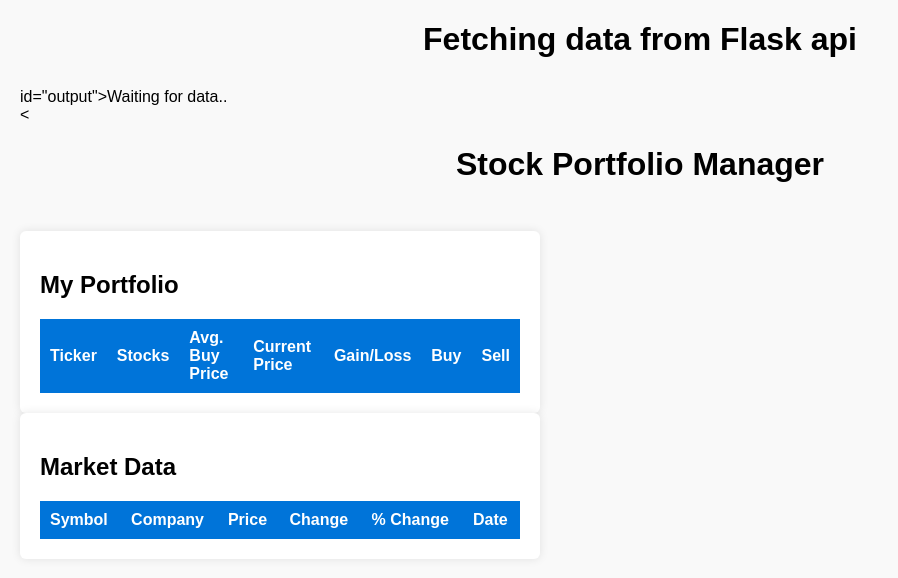
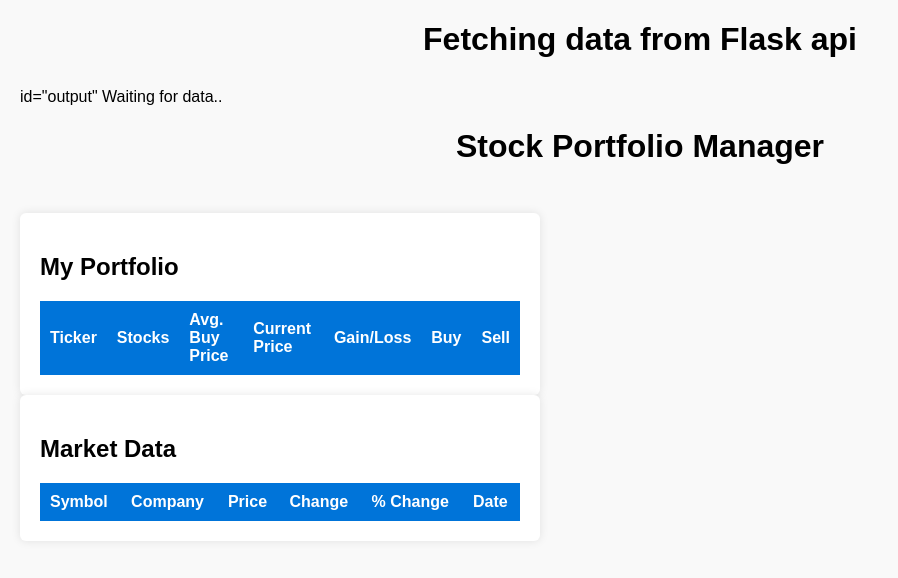
Before and after one commit to lackokaiser/PortfolioManager, a plain HTML site: page templates/script.html in a window 1280 px wide. Shown: the whole page, without its empty margins (0-898 px from the left). Drawn offline with Linux system fonts and the light colour scheme.

Commit message:
slight changes

```diff
--- a/templates/script.html
+++ b/templates/script.html
@@ -1,18 +1,18 @@
 <!DOCTYPE html>
 <html>
     <head>
-        <title>Flask API test></title>
+        <title>Flask API test</title>
     </head>
     <body>
         <h1>Fetching data from Flask api</h1>
-        <div> id="output">Waiting for data..</div>
+        <div> id="output" Waiting for data..</div>
 
         <!--Link to js file-->
         <script src="script.js"></script>
     </body>
 </html>
 
-<<head>
+<head>
     <title>Stock Portfolio Manager</title>
     <meta name ="description" content="Stock portfolio manager"/>
     <meta name="keywords" content="HTML, JavaScript, Stocks, Investment, Portfolio, finance"/>
@@ -70,7 +70,7 @@
     <script> src="script.js" </script>
 </head>
 <body>
-
+<div>
     <h1>Stock Portfolio Manager</h1>
     <img src=""/>
 
```
Also changed, not shown: templates/script.js (+6 -8 lines).
